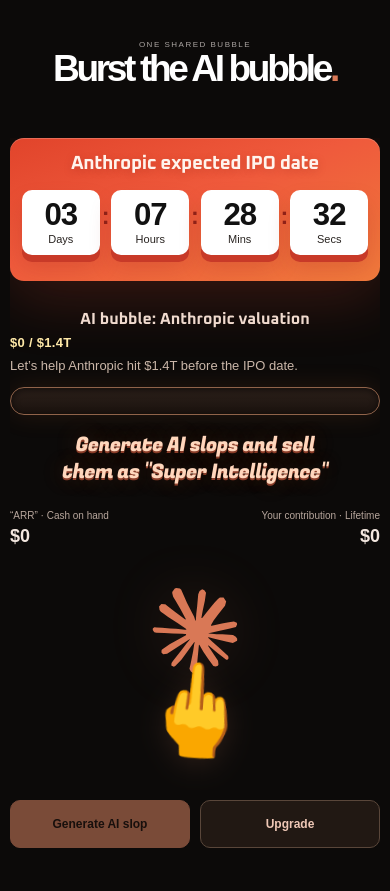
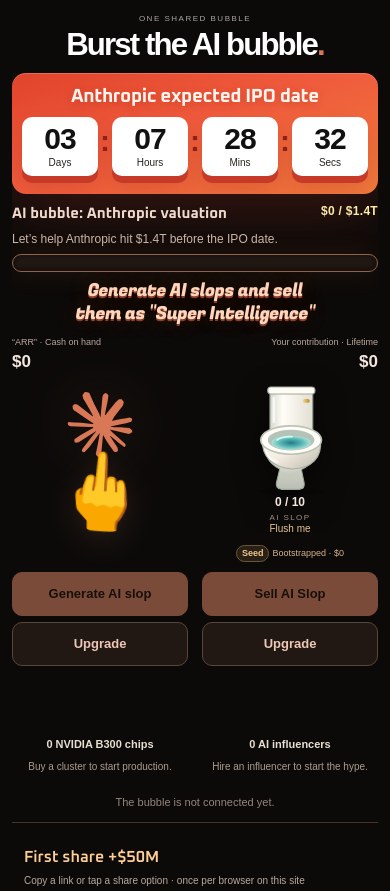
Before and after one commit to juntaoxie752-hash/anthropic-community, a website with bundled scripts: page public/index.html in a window 390 px wide. Shown: the top 891 px of the page. Built offline with nearby package versions, Linux system fonts and the light colour scheme; files whose address does not match are found by name.

Commit message:
Bring both game actions into compact first-screen layout

```diff
--- a/public/style.css
+++ b/public/style.css
@@ -229,3 +229,66 @@ h1{font-family:Arial,Helvetica,sans-serif;font-size:clamp(30px,9.1vw,156px);font
 .mini-progress-copy{gap:12px;flex-wrap:wrap;margin-bottom:6px}.mini-progress-copy span{font-family:'Oxanium',sans-serif;font-size:clamp(16px,2.2vw,21px);letter-spacing:0;text-transform:none;line-height:1.35}.mini-progress-copy strong{white-space:nowrap;margin-left:auto}
 .bubble-goal-copy{font-size:clamp(13px,1.7vw,16px);line-height:1.5;text-align:left;color:#cbb8aa;margin:0 0 12px}
 @media(max-width:520px){.mini-progress-copy{align-items:flex-start;gap:4px 12px}.mini-progress-copy span{flex-basis:100%}.mini-progress-copy strong{margin-left:0}.countdown-label{margin-bottom:14px}}
+
+/* Keep both primary actions above the fold; supporting workforce follows them. */
+.hero{padding-top:clamp(16px,3svh,28px);justify-content:flex-start}
+.hero-content{margin-block:0}
+.hero h1{font-size:clamp(36px,5.3vw,68px);margin:8px 0 10px;line-height:1.03}
+.bubble-game{margin-top:4px;gap:12px}
+.ipo-countdown{padding:14px 20px 20px;margin-bottom:0;width:min(590px,100%)}
+.countdown-label{font-size:clamp(18px,2.4vw,24px);margin-bottom:10px}
+.countdown-cell{padding:9px 13px;min-width:64px}
+.countdown-cell strong{font-size:36px}.countdown-cell span{font-size:11px}
+.countdown-grid>b{font-size:30px}
+.mini-progress{margin:0}.mini-progress-track{height:22px}
+.bubble-goal-copy{margin-bottom:8px;line-height:1.4}
+.slop-saas-banner{font-size:clamp(18px,2.4vw,25px);margin-top:10px;line-height:1.25}
+.hud div{padding:0}.hud strong{font-size:20px;margin-top:3px}
+.machine{margin-top:0}.action-zone{gap:8px}
+.action-visual,.toilet-scene{height:190px;min-height:190px}
+.logo-action .hero-logo{width:80px;height:80px;top:6px}
+.logo-action .gesture{font-size:85px;top:86px}
+.toilet-scene{padding-bottom:25px}.toilet-button{height:160px;width:165px}
+.toilet{max-height:160px;max-width:150px}
+@media(max-width:700px){
+ .hero{padding:14px 12px 24px}
+ .hero h1{font-size:clamp(30px,8vw,48px);margin:6px 0 8px;white-space:normal;letter-spacing:-.06em}
+ .bubble-game{gap:10px}.ipo-countdown{padding:12px 10px 18px}
+ .countdown-label{font-size:19px;margin-bottom:8px}.countdown-cell{min-width:0;padding:8px 4px}.countdown-cell strong{font-size:30px}.countdown-cell span{font-size:10px}
+ .mini-progress-copy{gap:3px 8px}.mini-progress-copy span{font-size:15px;flex-basis:auto}.mini-progress-copy strong{font-size:12px;margin-left:auto}
+ .bubble-goal-copy{font-size:12px;margin-bottom:7px}.mini-progress-track{height:18px}
+ .slop-saas-banner{font-size:18px;line-height:1.25;margin-top:8px;padding:0}
+ .hud strong{font-size:17px}.hud span{font-size:9px}
+ /* Lay out both actions before either workforce, even with many upgrades. */
+ .machine{grid-template-columns:repeat(2,minmax(0,1fr));gap:10px 14px;align-items:start}
+ .action-zone{display:contents}
+ .action-zone:first-child>*{grid-column:1}.action-zone:last-child>*{grid-column:2}
+ .action-visual,.toilet-scene{grid-row:1;height:180px;min-height:180px}
+ .action-buttons{grid-row:2;grid-template-columns:1fr;gap:6px}
+ .action-buttons>.main-action,.action-buttons>.upgrade-open{height:44px;min-height:44px;font-size:13px}
+ .work-status{grid-row:3;margin-top:8px;max-width:100%;min-width:0}
+ .logo-action .hero-logo{width:65px;height:65px;top:10px}
+ .logo-action .gesture{font-size:75px;top:80px}
+ .toilet-scene{padding:0;display:flex;align-items:flex-start;justify-content:center}
+ .toilet-button{width:110px;height:115px}.toilet{max-width:100px;max-height:115px}
+ .toilet-readout{position:absolute;top:112px;left:0;right:0;max-width:none;gap:0}
+ .slop-meter{padding:0;max-width:none}.slop-meter b{font-size:12px}.slop-meter span{font-size:8px}
+ .toilet-readout .flush-note{font-size:10px;line-height:1.2;min-height:12px}
+ .funding-status{font-size:9px;gap:3px;line-height:1.2;bottom:0}.funding-status strong{padding:2px 5px}
+ .worker-art{flex-wrap:wrap;gap:5px}.compute-chip{width:34px;height:34px}.chip-core b{font-size:5px}.chip-core small{font-size:8px}
+ .influencer-desk{flex-shrink:0}.work-status>strong{font-size:11px}.work-caption{font-size:10px}
+ .workspace-result strong{font-size:27px}.workspace-result small{font-size:7px;letter-spacing:.5px}
+}
+@media(min-width:701px) and (max-height:740px){
+ .hero{padding-top:12px}.hero h1{font-size:48px;margin:4px 0 6px}.bubble-game{gap:8px}
+ .ipo-countdown{padding:10px 16px 16px}.countdown-label{font-size:20px;margin-bottom:7px}
+ .countdown-cell strong{font-size:30px}.countdown-cell{padding:7px 12px}
+ .slop-saas-banner{font-size:21px;margin-top:8px}
+}
+@media(max-width:700px) and (max-height:740px){
+ .hero{padding-top:10px}.hero-content>.eyebrow{font-size:8px}.hero h1{font-size:30px;margin:4px 0 6px}
+ .bubble-game{gap:7px}.ipo-countdown{padding:9px 8px 14px}.countdown-label{font-size:17px;margin-bottom:6px}
+ .countdown-cell{padding:6px 4px}.countdown-cell strong{font-size:26px}
+ .slop-saas-banner{font-size:16px;margin-top:6px}.bubble-goal-copy{font-size:11px}
+ .action-visual,.toilet-scene{height:174px;min-height:174px}
+}
```
